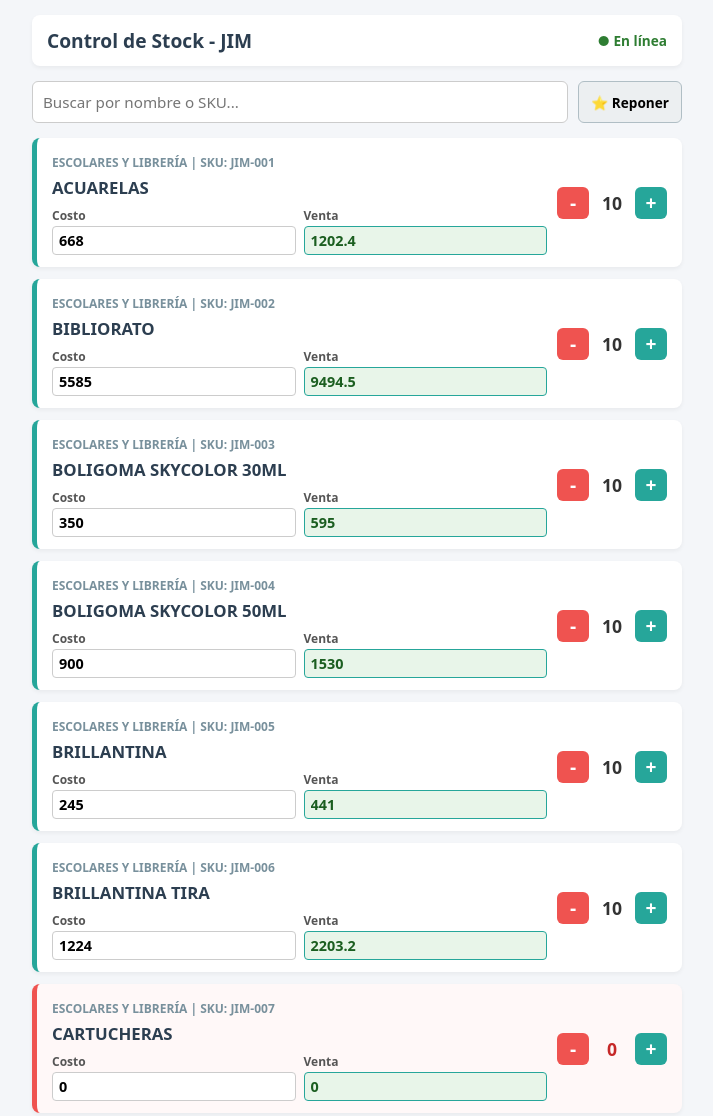
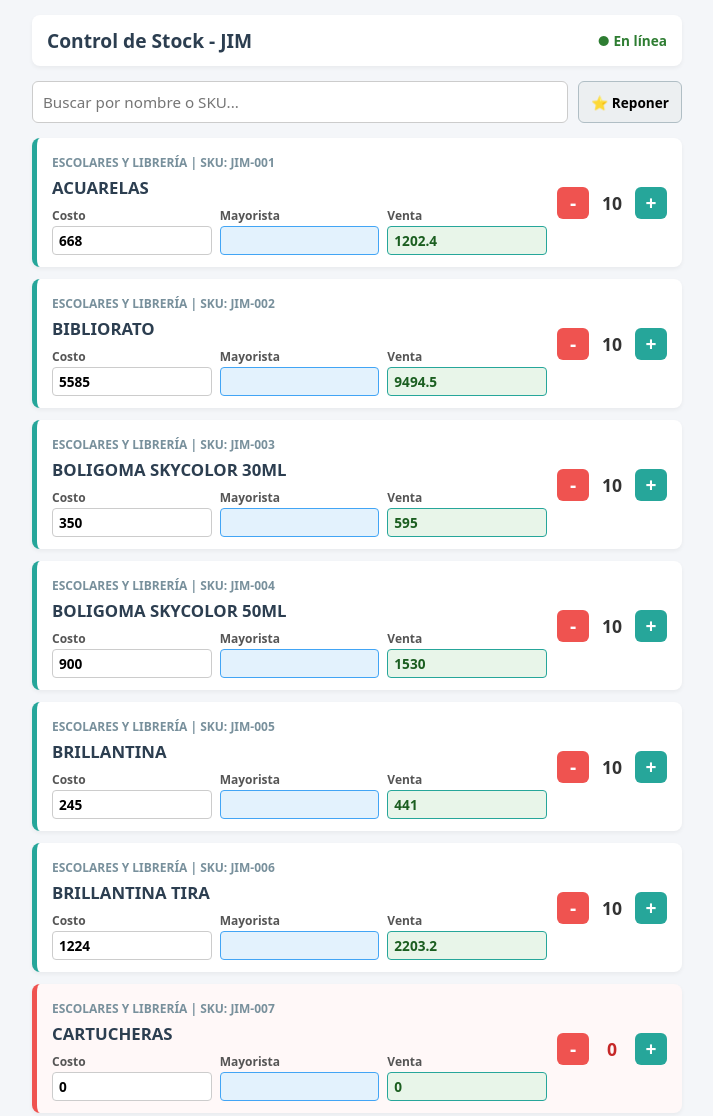
Before and after one commit to Marvin-894/Libreria-stock, a plain HTML site: page index.html in a window 1280 px wide. Shown: the top 1116 px of the page, without its empty margins (283-996 px from the left). Drawn offline with Linux system fonts and the light colour scheme.

Commit message:
Adjust price grid and input styles in index.html

```diff
--- a/index.html
+++ b/index.html
@@ -28,10 +28,11 @@
     .card-category { font-size: 0.75rem; color: #78909c; text-transform: uppercase; font-weight: bold; }
     .card-title { font-size: 1.05rem; font-weight: bold; color: #2c3e50; margin: 4px 0 8px 0; }
 
-    .price-grid { display: grid; grid-template-columns: repeat(auto-fit, minmax(110px, 1fr)); gap: 8px; margin-top: 8px; }
+    .price-grid { display: grid; grid-template-columns: repeat(auto-fit, minmax(90px, 1fr)); gap: 8px; margin-top: 8px; }
     .price-box { display: flex; flex-direction: column; gap: 2px; }
     .price-box label { font-size: 0.75rem; font-weight: bold; color: #555; }
-    .price-box input { width: 100%; padding: 4px 6px; border: 1px solid #ccc; border-radius: 4px; font-size: 0.9rem; font-weight: 600; }
+    .price-box input { width: 100%; padding: 4px 6px; border: 1px solid #ccc; border-radius: 4px; font-size: 0.85rem; font-weight: 600; }
+    .price-box.mayorista input { border-color: #42a5f5; background-color: #e3f2fd; color: #0d47a1; }
     .price-box.venta input { border-color: #26a69a; background-color: #e8f5e9; color: #1b5e20; }
 
     .card-controls { display: flex; align-items: center; gap: 8px; }
@@ -66,7 +67,6 @@
     const listEl = document.getElementById('product-list');
     const searchInput = document.getElementById('search-input');
 
-    // Escucha de búsqueda en tiempo real
     if (searchInput) {
       searchInput.addEventListener('input', render);
     }
@@ -163,6 +163,10 @@
                 <label>Costo</label>
                 <input type="text" value="${p.costo ?? ''}" onchange="actualizarCampo('${p.sku}', 'costo', this.value)">
               </div>
+              <div class="price-box mayorista">
+                <label>Mayorista</label>
+                <input type="text" value="${p.precioMayorista ?? ''}" onchange="actualizarCampo('${p.sku}', 'precioMayorista', this.value)">
+              </div>
               <div class="price-box venta">
                 <label>Venta</label>
                 <input type="text" value="${p.precio ?? ''}" onchange="actualizarCampo('${p.sku}', 'precio', this.value)">
@@ -180,7 +184,7 @@
       });
     }
 
-    // Carga inicial al abrir la página
+    // Inicializar la carga de datos al abrir la página
     cargarStock();
   </script>
 </body>
```
